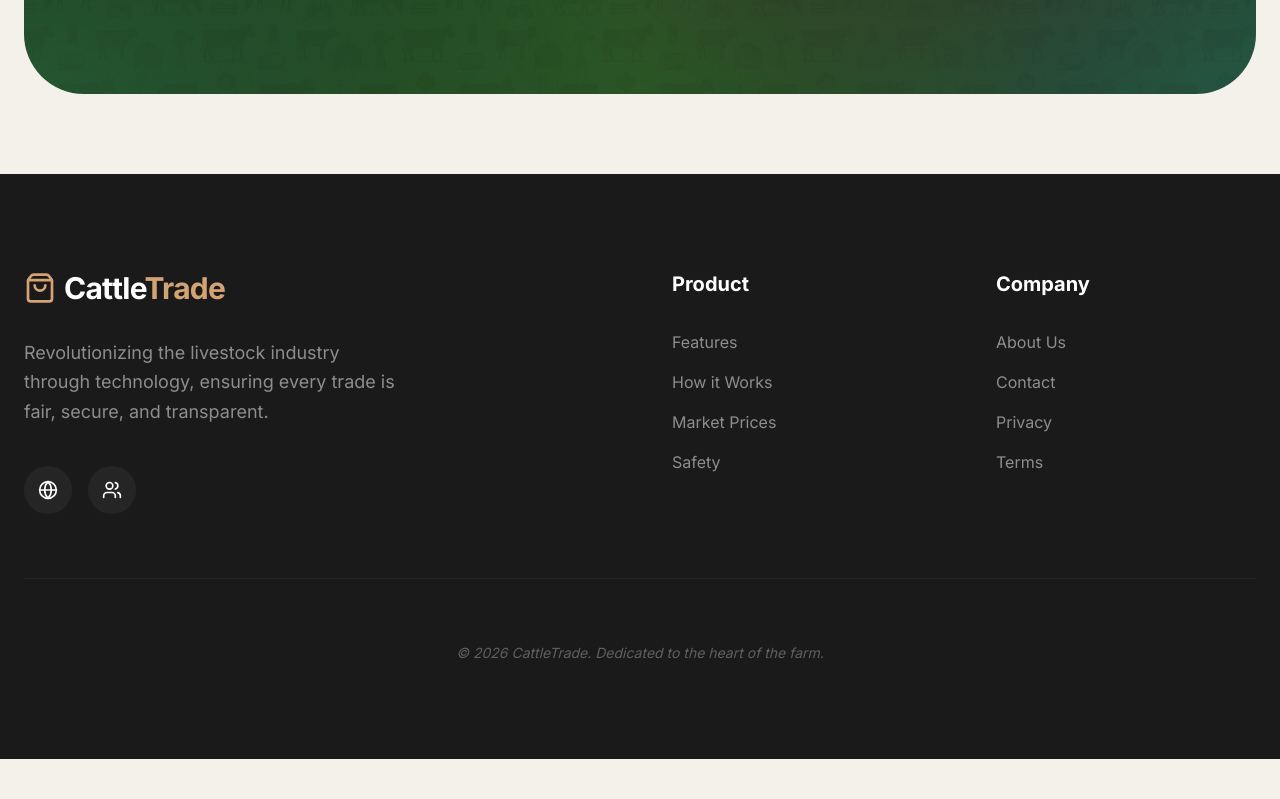
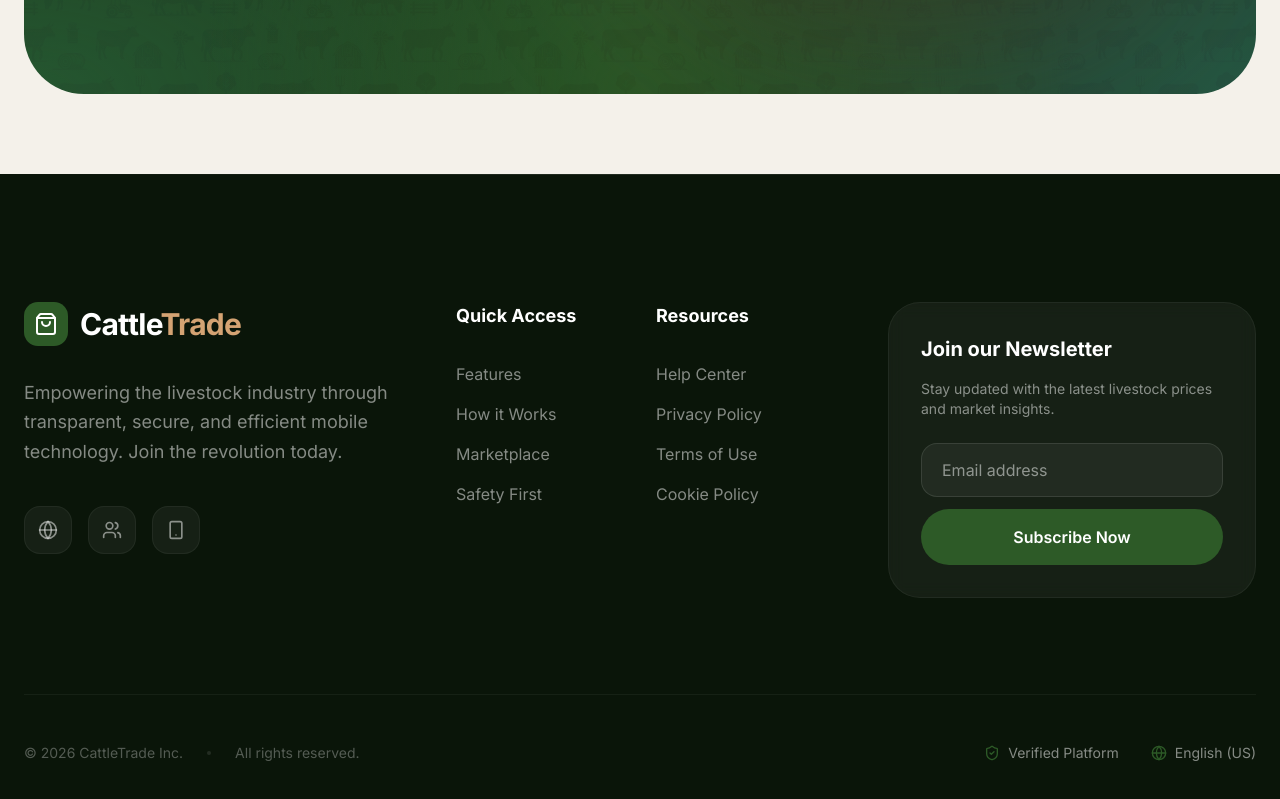
Before and after one commit to Symbosys/cattle-workspace, a React (Vite) app: page / in a window 1280 px wide. Shown: the part 3093-3892 px from the top of the page. Before the commit the page ends 3852 px from the top, so only its background shows below. Built offline with nearby package versions, Linux system fonts and the light colour scheme.

Commit message:
changed the footer

```diff
--- a/src/App.tsx
+++ b/src/App.tsx
@@ -249,43 +249,91 @@ export function App() {
       </section>
 
       {/* Footer */}
-      <footer id="about" className="bg-[#1a1a1a] text-white py-24 px-6">
-        <div className="max-w-7xl mx-auto grid grid-cols-1 md:grid-cols-4 gap-16">
-          <div className="col-span-1 md:col-span-2">
-            <div className="flex items-center gap-2 mb-8">
-              <ShoppingBag className="text-[#d4a373] w-8 h-8" />
-              <span className="text-3xl font-bold tracking-tight">Cattle<span className="text-[#d4a373]">Trade</span></span>
+      <footer id="about" className="bg-[#0a1509] text-white pt-32 pb-12 px-6 overflow-hidden relative">
+        <div className="absolute top-0 left-0 w-full h-px bg-gradient-to-r from-transparent via-white/10 to-transparent"></div>
+
+        <div className="max-w-7xl mx-auto">
+          <div className="grid grid-cols-1 lg:grid-cols-12 gap-16 mb-24">
+            {/* Brand Column */}
+            <div className="lg:col-span-4">
+              <div className="flex items-center gap-3 mb-8">
+                <div className="bg-[#2d5a27] p-2.5 rounded-xl">
+                  <ShoppingBag className="text-white w-6 h-6" />
                 </div>
-            <p className="text-white/50 mb-10 max-w-sm leading-relaxed text-lg">
-              Revolutionizing the livestock industry through technology,
-              ensuring every trade is fair, secure, and transparent.
+                <span className="text-3xl font-bold tracking-tight text-white">
+                  Cattle<span className="text-[#d4a373]">Trade</span>
+                </span>
+              </div>
+              <p className="text-white/50 mb-10 leading-relaxed text-lg max-w-sm">
+                Empowering the livestock industry through transparent, secure, and efficient mobile technology. Join the revolution today.
               </p>
               <div className="flex gap-4">
-              <a href="#" className="w-12 h-12 bg-white/5 rounded-full flex items-center justify-center hover:bg-[#2d5a27] transition-all"><Globe size={20} /></a>
-              <a href="#" className="w-12 h-12 bg-white/5 rounded-full flex items-center justify-center hover:bg-[#2d5a27] transition-all"><Users size={20} /></a>
+                <a href="#" className="w-12 h-12 bg-white/5 rounded-2xl flex items-center justify-center hover:bg-[#2d5a27] hover:text-white transition-all text-white/50 border border-white/5">
+                  <Globe size={20} />
+                </a>
+                <a href="#" className="w-12 h-12 bg-white/5 rounded-2xl flex items-center justify-center hover:bg-[#2d5a27] hover:text-white transition-all text-white/50 border border-white/5">
+                  <Users size={20} />
+                </a>
+                <a href="#" className="w-12 h-12 bg-white/5 rounded-2xl flex items-center justify-center hover:bg-[#2d5a27] hover:text-white transition-all text-white/50 border border-white/5">
+                  <Smartphone size={20} />
+                </a>
               </div>
             </div>
+
+            {/* Links Columns */}
+            <div className="lg:col-span-4 grid grid-cols-2 gap-8">
               <div>
-            <h4 className="font-bold text-xl mb-8">Product</h4>
-            <ul className="space-y-4 text-white/50">
-              <li><a href="#" className="hover:text-white transition-colors">Features</a></li>
-              <li><a href="#" className="hover:text-white transition-colors">How it Works</a></li>
-              <li><a href="#" className="hover:text-white transition-colors">Market Prices</a></li>
-              <li><a href="#" className="hover:text-white transition-colors">Safety</a></li>
+                <h4 className="font-bold text-lg mb-8 text-white">Quick Access</h4>
+                <ul className="space-y-4">
+                  <li><a href="#" className="footer-link">Features</a></li>
+                  <li><a href="#" className="footer-link">How it Works</a></li>
+                  <li><a href="#" className="footer-link">Marketplace</a></li>
+                  <li><a href="#" className="footer-link">Safety First</a></li>
                 </ul>
               </div>
               <div>
-            <h4 className="font-bold text-xl mb-8">Company</h4>
-            <ul className="space-y-4 text-white/50">
-              <li><a href="#" className="hover:text-white transition-colors">About Us</a></li>
-              <li><a href="#" className="hover:text-white transition-colors">Contact</a></li>
-              <li><a href="#" className="hover:text-white transition-colors">Privacy</a></li>
-              <li><a href="#" className="hover:text-white transition-colors">Terms</a></li>
+                <h4 className="font-bold text-lg mb-8 text-white">Resources</h4>
+                <ul className="space-y-4">
+                  <li><a href="#" className="footer-link">Help Center</a></li>
+                  <li><a href="#" className="footer-link">Privacy Policy</a></li>
+                  <li><a href="#" className="footer-link">Terms of Use</a></li>
+                  <li><a href="#" className="footer-link">Cookie Policy</a></li>
                 </ul>
               </div>
             </div>
-        <div className="max-w-7xl mx-auto pt-16 mt-16 border-t border-white/5 text-center text-white/30 text-sm italic">
-          © 2026 CattleTrade. Dedicated to the heart of the farm.
+
+            {/* Newsletter Column */}
+            <div className="lg:col-span-4">
+              <div className="bg-white/5 rounded-[32px] p-8 border border-white/5 backdrop-blur-sm">
+                <h4 className="font-bold text-xl mb-4 text-white">Join our Newsletter</h4>
+                <p className="text-white/50 mb-6 text-sm">Stay updated with the latest livestock prices and market insights.</p>
+                <div className="space-y-3">
+                  <input type="email" placeholder="Email address" className="newsletter-input" />
+                  <button className="w-full btn-primary !py-4 justify-center">
+                    Subscribe Now
+                  </button>
+                </div>
+              </div>
+            </div>
+          </div>
+
+          <div className="pt-12 border-t border-white/5 flex flex-col md:flex-row justify-between items-center gap-6">
+            <div className="flex items-center gap-6 text-white/30 text-sm">
+              <span>© 2026 CattleTrade Inc.</span>
+              <div className="hidden md:block w-1 h-1 bg-white/10 rounded-full"></div>
+              <span>All rights reserved.</span>
+            </div>
+            <div className="flex items-center gap-8">
+              <div className="flex items-center gap-2 text-white/50 text-sm">
+                <ShieldCheck size={16} className="text-[#2d5a27]" />
+                Verified Platform
+              </div>
+              <div className="flex items-center gap-2 text-white/50 text-sm">
+                <Globe size={16} className="text-[#2d5a27]" />
+                English (US)
+              </div>
+            </div>
+          </div>
         </div>
       </footer>
     </div>
--- a/src/index.css
+++ b/src/index.css
@@ -237,8 +237,32 @@
   animation: float 6s ease-in-out infinite;
 }
 
-@keyframes float {
-  0% { transform: translateY(0px); }
-  50% { transform: translateY(-20px); }
-  100% { transform: translateY(0px); }
+.footer-link {
+  color: rgba(255, 255, 255, 0.5);
+  text-decoration: none;
+  transition: all 0.3s ease;
+  display: inline-flex;
+  align-items: center;
+  gap: 8px;
 }
+
+.footer-link:hover {
+  color: var(--brand-accent);
+  transform: translateX(4px);
+}
+
+.newsletter-input {
+  background: rgba(255, 255, 255, 0.05);
+  border: 1px solid rgba(255, 255, 255, 0.1);
+  padding: 14px 20px;
+  border-radius: 16px;
+  color: white;
+  outline: none;
+  width: 100%;
+  transition: all 0.3s ease;
+}
+
+.newsletter-input:focus {
+  border-color: var(--brand-primary);
+  background: rgba(255, 255, 255, 0.08);
+}
```
Lines whose indentation alone changed are shown as unchanged.
